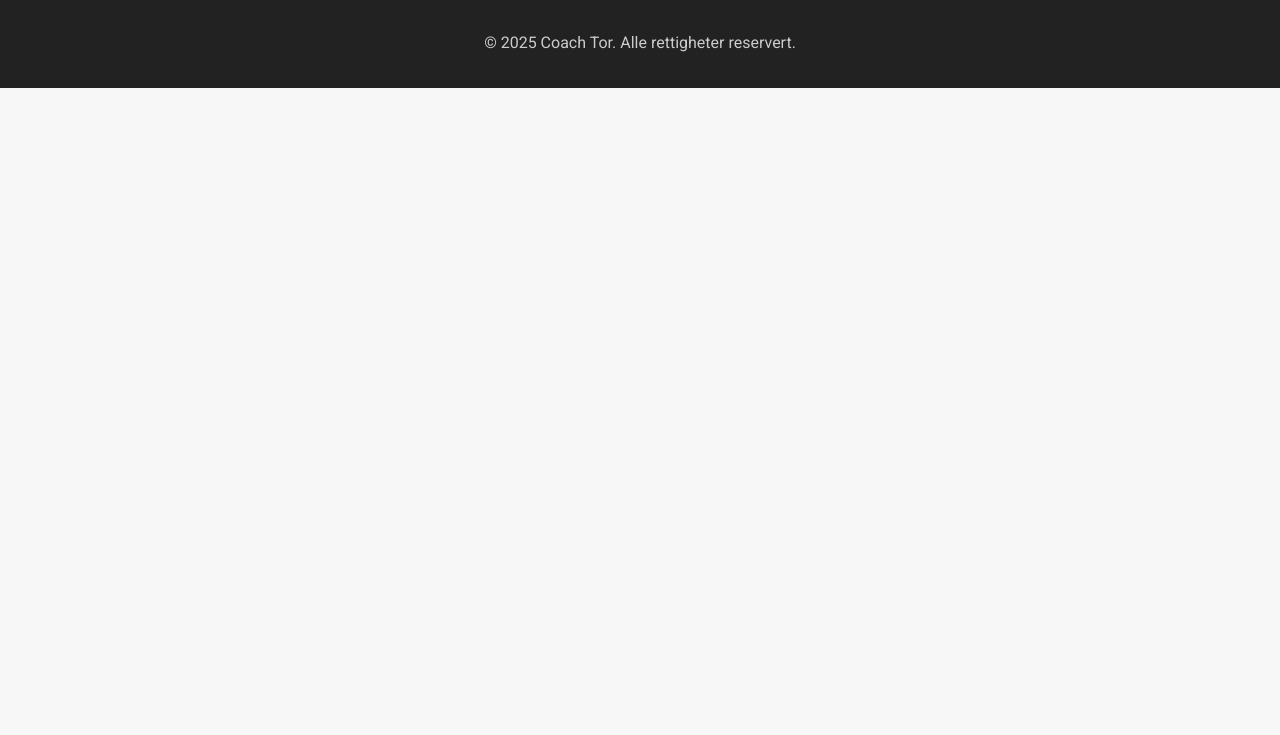
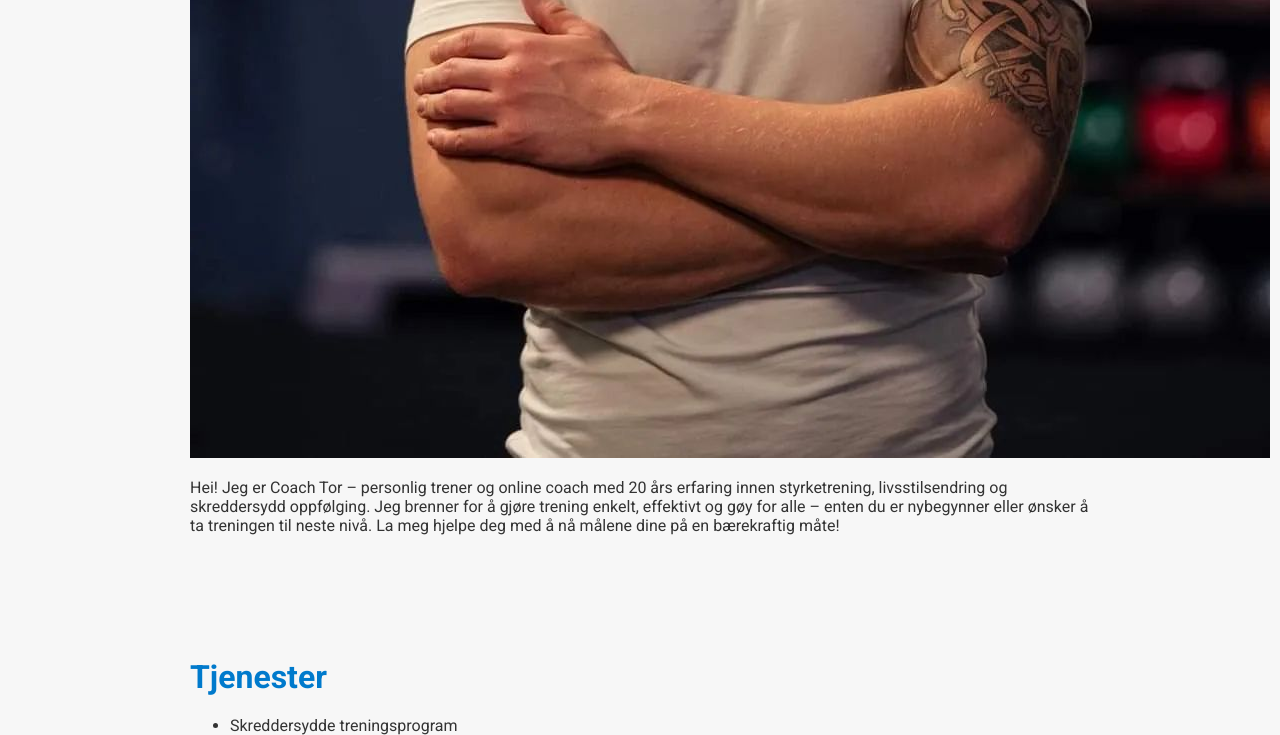
Before and after one commit to Coachtor/coachtor-nettside, a plain HTML site: page index.html in a window 1280 px wide. Shown: the part 1165-1900 px from the top of the page. Before the commit the page ends 1253 px from the top, so only its background shows below. Drawn offline with Linux system fonts and the light colour scheme.

Commit message:
Update index.html

```diff
--- a/index.html
+++ b/index.html
@@ -103,9 +103,12 @@
   </header>
 
   <section id="om">
-    <h2 class="section-title">Om meg</h2>
-    <p>Hei! Jeg er Coach Tor – personlig trener og online coach med 20 års erfaring. Jeg brenner for å gjøre trening enkelt og effektivt for alle, uansett nivå. Mitt mål er å hjelpe deg med å nå dine mål på en måte som er både bærekraftig og gøy!</p>
-  </section>
+  <h2 class="section-title">Om meg</h2>
+  <div class="om-wrapper">
+    <img src="Coach%20profil.webp" alt="Coach Tor portrett" />
+    <p>Hei! Jeg er Coach Tor – personlig trener og online coach med 20 års erfaring innen styrketrening, livsstilsendring og skreddersydd oppfølging. Jeg brenner for å gjøre trening enkelt, effektivt og gøy for alle – enten du er nybegynner eller ønsker å ta treningen til neste nivå. La meg hjelpe deg med å nå målene dine på en bærekraftig måte!</p>
+  </div>
+</section>
 
   <section id="tjenester">
     <h2 class="section-title">Tjenester</h2>
```
